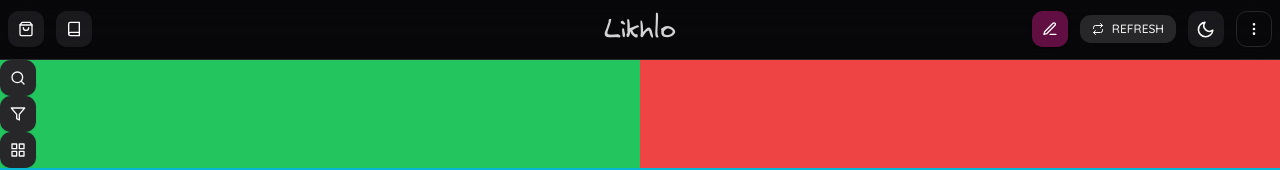
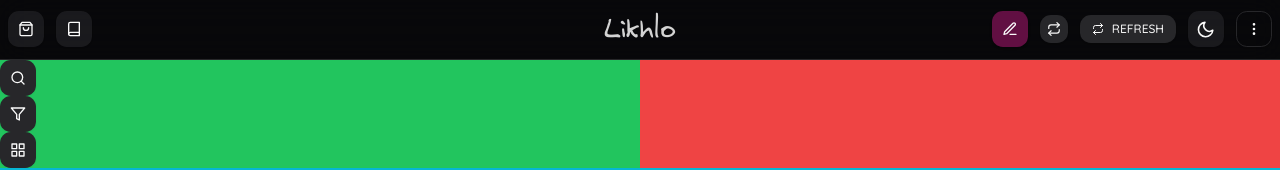
Before and after one commit to Sadiakamal27/likhlo-web, a Next.js app: page /store in a window 1280 px wide. Shown: the top 170 px of the page. Built offline with nearby package versions, Linux system fonts and the light colour scheme.

Commit message:
small icon variant in button.tsx

```diff
--- a/src/components/navbar.tsx
+++ b/src/components/navbar.tsx
@@ -52,6 +52,9 @@ export default function Navbar(): any {
               </Button>
             </CustomTooltip>{" "}
           </Link>
+          <Button size="smIcon" variant="secondary">
+            <FiRepeat className="" />
+          </Button>{" "}
           <Button size="sm" variant="secondary">
             <FiRepeat className="mr-2" />
             REFRESH
--- a/src/components/ui/button.tsx
+++ b/src/components/ui/button.tsx
@@ -27,6 +27,7 @@ const buttonVariants = cva(
         sm: "h-7 rounded-md px-3 text-xs",
         lg: "h-10 rounded-md px-8",
         icon: "h-9 w-9 min-w-9",
+        smIcon: "h-7 w-7 min-w-7",
       },
     },
     defaultVariants: {
```
